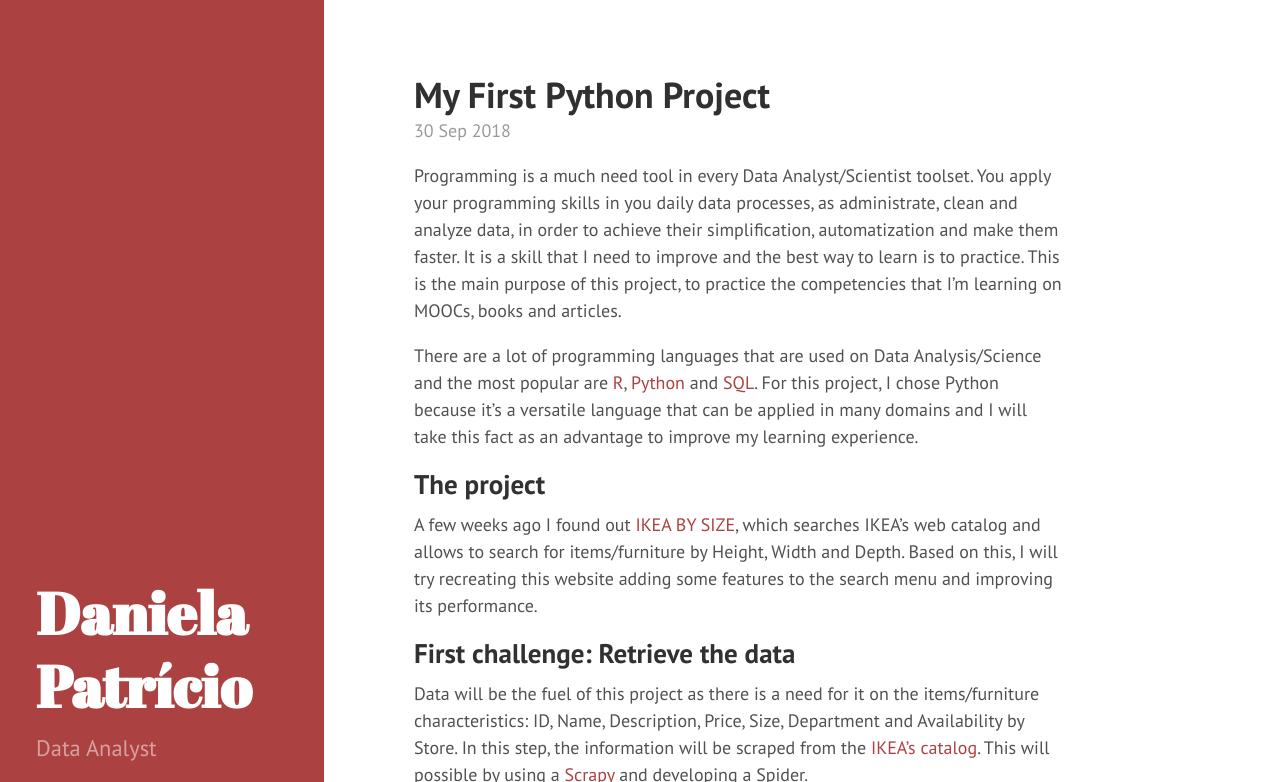
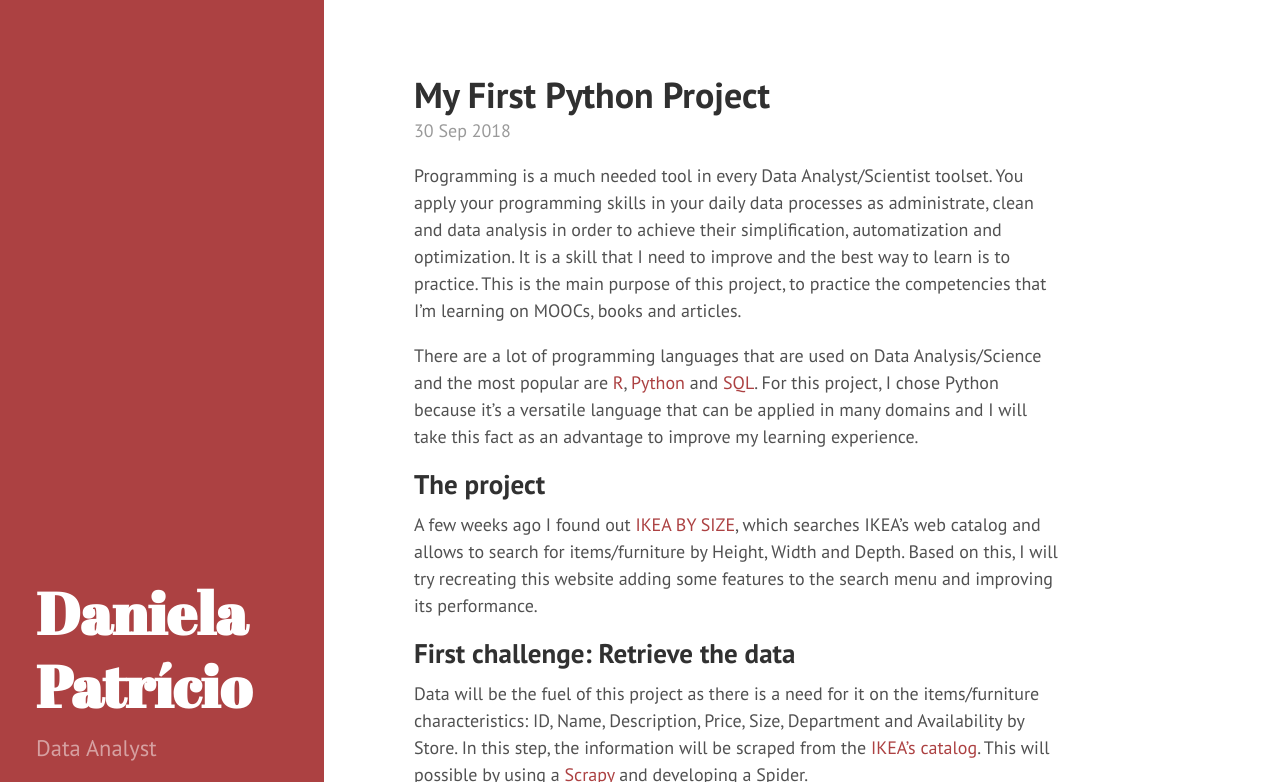
Before and after one commit to DanielaPatricio/DanielaPatricio.github.io, a Jekyll site: the page built from _posts/2018-09-30-first-python-project.md, in a window 1280 px wide and 900 px high, cut to the strip 0-782 px from the top of the window. Built offline with Jekyll 4.4.1, drawn with Linux system fonts in a browser that asks for light colours.

Commit message:
Update 2018-09-30-first-python-project.md

```diff
--- a/_posts/2018-09-30-first-python-project.md
+++ b/_posts/2018-09-30-first-python-project.md
@@ -7,7 +7,7 @@ title: My First Python Project
 ---
 
 
-Programming is a much need tool in every Data Analyst/Scientist toolset. You apply your programming skills in you daily data processes, as administrate, clean and analyze data, in order to achieve their simplification, automatization and make them faster. It is a skill that I need to improve and the best way to learn is to practice. This is the main purpose of this project, to practice the competencies that I’m learning on MOOCs, books and articles.
+Programming is a much needed tool in every Data Analyst/Scientist toolset. You apply your programming skills in your daily data processes as administrate, clean and data analysis in order to achieve their simplification, automatization and optimization. It is a skill that I need to improve and the best way to learn is to practice. This is the main purpose of this project, to practice the competencies that I’m learning on MOOCs, books and articles.
 
 There are a lot of programming languages that are used on Data Analysis/Science and the most popular are [R]( https://www.r-project.org/about.html), [Python]( https://www.python.org/about/) and [SQL]( https://www.w3schools.com/sql/sql_intro.asp). For this project, I chose Python because it’s a versatile language that can be applied in many domains and I will take this fact as an advantage to improve my learning experience.
 
```
